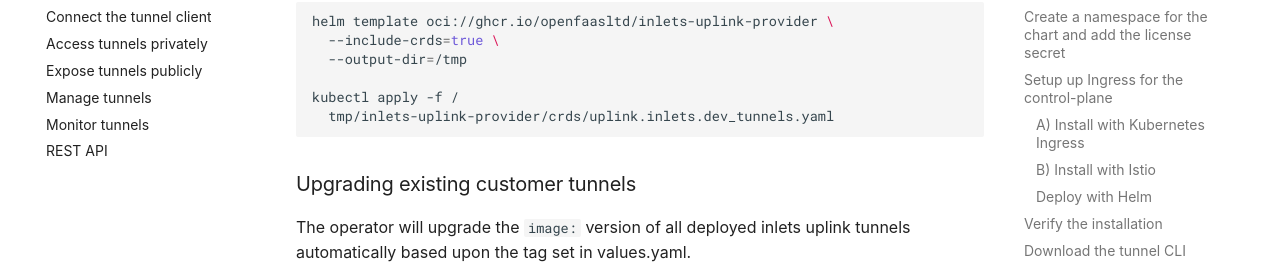
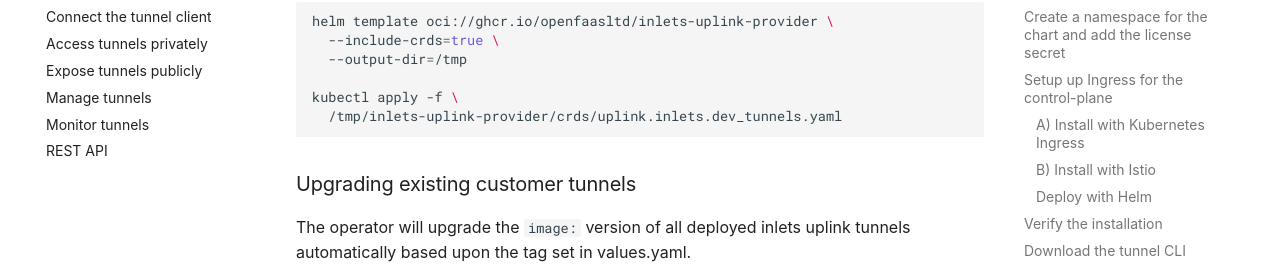
Before and after one commit to inlets/docs.inlets.dev, an MkDocs documentation site: the page built from docs/uplink/installation.md, in a window 1280 px wide and 900 px high, scrolled down 6327 px. Shown: the part 172-442 px from the top of the window. Built offline with MkDocs 1.6.1 and Material for MkDocs 9.7.7, drawn with Linux system fonts in a browser that asks for light colours; some web fonts are replaced.

````diff
--- a/docs/uplink/installation.md
+++ b/docs/uplink/installation.md
@@ -270,8 +270,8 @@ helm template oci://ghcr.io/openfaasltd/inlets-uplink-provider \
   --include-crds=true \
   --output-dir=/tmp
 
-kubectl apply -f /
-  tmp/inlets-uplink-provider/crds/uplink.inlets.dev_tunnels.yaml
+kubectl apply -f \
+  /tmp/inlets-uplink-provider/crds/uplink.inlets.dev_tunnels.yaml
 ```
 
 ### Upgrading existing customer tunnels
````
